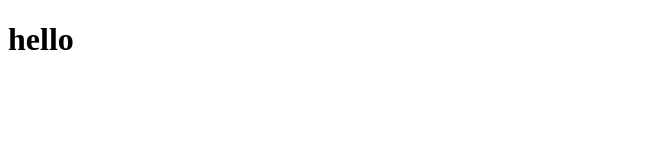
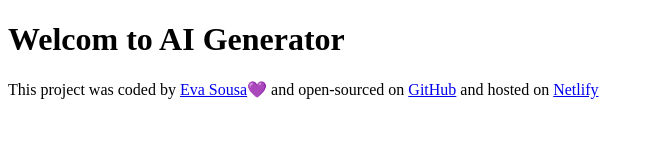
Before and after one commit to evasousa23/Film-recomendation, a plain HTML site: page index.html in a window 1280 px wide. Shown: the whole page, without its empty margins (0-654 px from the left). Drawn offline with Linux system fonts and the light colour scheme.

Commit message:
added the footer

```diff
--- a/index.html
+++ b/index.html
@@ -1,16 +1,24 @@
 <!DOCTYPE html>
 <html lang="en">
-<head>
-    <meta charset="UTF-8">
-    <meta name="viewport" content="width=device-width, initial-scale=1.0">
-    <title> AI Generator- Eva Sousa</title>
+  <head>
+    <meta charset="UTF-8" />
+    <meta name="viewport" content="width=device-width, initial-scale=1.0" />
+    <title>AI Generator- Eva Sousa</title>
 
-    <link rel="stylesheet" href="src/style.css">
-</head>
-<body>
-    <h1>hello </h1>
+    <link rel="stylesheet" href="src/style.css" />
+  </head>
+  <body>
+    <h1>Welcom to AI Generator</h1>
 
-
+    <footer>
+      This project was coded by
+      <a href="https://github.com/evasousa23" target="_blank">Eva Sousa</a>💜
+      and open-sourced on
+      <a href="https://github.com/evasousa23/poem-generator" target="_blank"
+        >GitHub</a
+      >
+      and hosted on <a href="https://ai-generator-projects.netlify.app/" target="_blank">Netlify</a>
+    </footer>
     <script src="src/index.js"></script>
-</body>
+  </body>
 </html>
```
